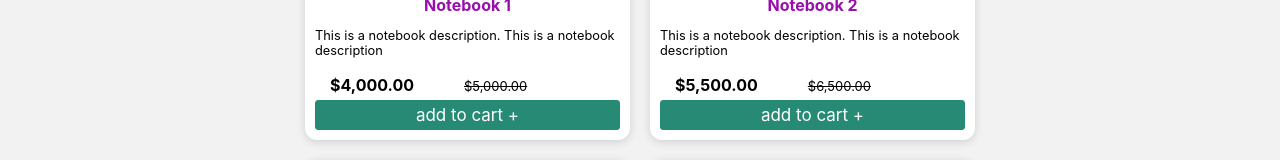
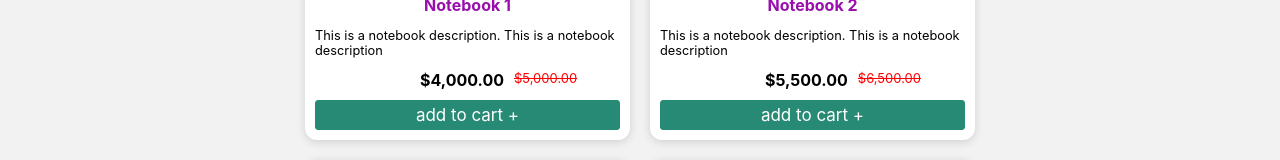
Before and after one commit to renanvamo/sorte-online, a React (Create React App) app: page /store in a window 1280 px wide. Shown: the part 599-759 px from the top of the page. Built offline with nearby package versions, Linux system fonts and the light colour scheme.

Commit message:
styles: alinha os precos com e sem desconto dentro do card

```diff
--- a/src/components/Card.js
+++ b/src/components/Card.js
@@ -38,16 +38,14 @@ export default function Card(props) {
       <span className='title'>{ title }</span>
       <p className='description' >{ description }</p>
       <section className='buttons-container'>
-        <section className='prices-container'>
           { priceDiscount ? (
-            <div>
+            <section className='prices-container'>
               <span className='current-price'>{ serializePrice(priceDiscount) }</span>
               <span className='old-price'>{ serializePrice(price) }</span>
-            </div>
+            </section>
           ) : (
             <span className='current-price'>{ serializePrice(price) }</span>
           )}
-          </section>
       </section>
       <section className='cart-container'>
         <span
--- a/src/components/styles/card.css
+++ b/src/components/styles/card.css
@@ -18,10 +18,9 @@
 .buttons-container {
   display: flex;
   justify-content: space-between;
-}
+  padding-left: 105px;
+  padding-bottom: 10px;
 
-.current-price, .old-price {
-  margin-left: 10px;
 }
 
 .title {
@@ -37,20 +36,20 @@
 
 .current-price {
   font-weight: bold;
-  padding-right: 20px;
 }
 
 .old-price {
   text-decoration: line-through;
+  color: red;
   font-size: 13px;
-  padding-left: 20px;
+  padding-left: 10px;
 }
 
 .prices-container {
   display: flex;
   justify-content: center;
-  align-items: center;
-  padding: 5px;
+  /* padding-left: 70px;
+  padding-bottom: 10px; */
 }
 
 .add-cart-btn {
```
